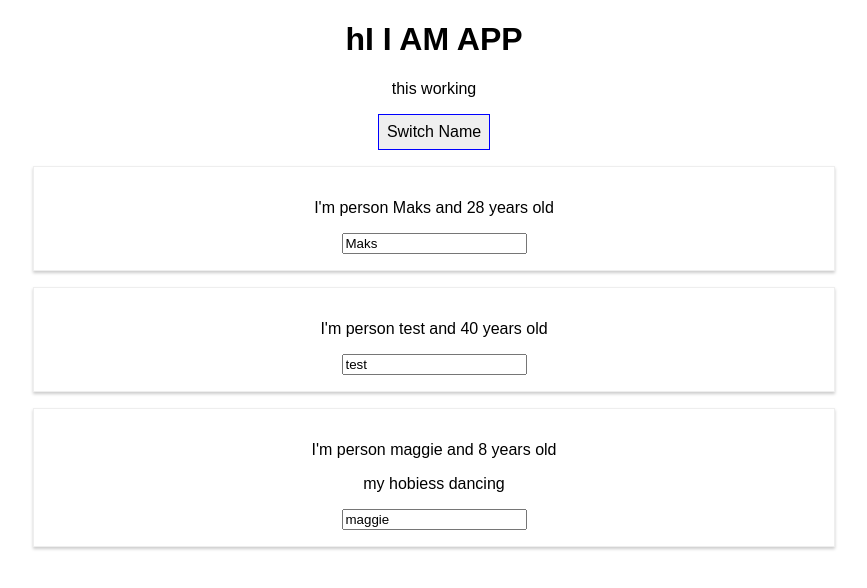
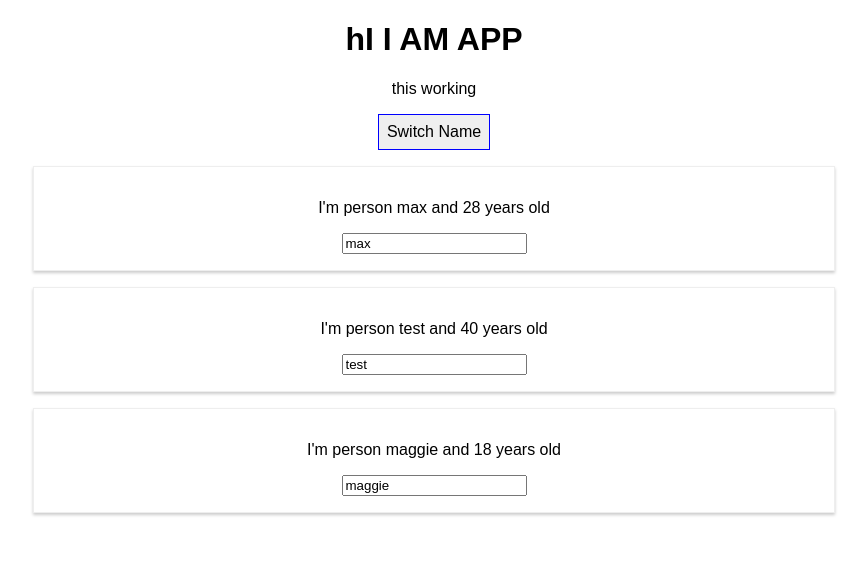
Before and after one commit to lostconversation1/React_The_Complete_Guide, a React (Create React App) app in the folder react-complete-guide/: page / in a window 1280 px wide. Both pictures are taken after a click on the button "Switch Name". Shown: the top 588 px of the page, without its empty margins (206-1073 px from the left). Built offline with nearby package versions, Linux system fonts and the light colour scheme.

Commit message:
second module

```diff
--- a/react-complete-guide/src/App.js
+++ b/react-complete-guide/src/App.js
@@ -1,16 +1,18 @@
 import React, { Component } from 'react';
 import './App.css';
 import Person from './Person/Person';
+import person from './Person/Person';
 
 
 class App extends Component {
   state = {
     persons: [
-      { name: 'max', age: 28 },
-      { name: 'test', age: 40 },
-      { name: 'maggie', age: 18 }
+      { id: 'abc1', name: 'max', age: 28 },
+      { id: 'abc2', name: 'test', age: 40 },
+      { id: 'abc3', name: 'maggie', age: 18 }
     ],
-    otherStatae: "rdgdgdgdgzhsh"
+    otherStatae: "rdgdgdgdgzhsh",
+    showPersons: false
   }
 
   switchNameHandler = (newName) => {
@@ -24,16 +26,33 @@ class App extends Component {
     })
   }
 
-  nameChangedHandler = (event) => {
+  nameChangedHandler = (event, id) => {
+    const personIndex = this.state.persons.findIndex(p => {
+      return p.id === id;
+    });
+    const person = { ...this.state.persons[personIndex] };
+
+    person.name = event.target.value;
+
+    const persons = [...this.state.persons];
+    persons[personIndex] = person;
+
     this.setState({
-      persons: [
-        { name: 'Max', age: 28 },
-        { name: event.target.value, age: 40 },
-        { name: 'maggie', age: 26 }
-      ]
+      persons: persons
     })
   }
 
+  deletePerosnHandler = (personIndex) => {
+    // const persons = this.state.persons.slice();
+    const persons = [...this.state.persons];
+    persons.splice(personIndex, 1);
+    this.setState({ persons: persons });
+  }
+
+  tooglePersonsHandler = () => {
+    const doesShow = this.state.showPersons;
+    this.setState({ showPersons: !doesShow });
+  }
   render() {
     const style = {
       backgoundColour: 'white',
@@ -41,15 +60,21 @@ class App extends Component {
       border: '1px solid blue',
       padding: '8px',
       cursor: 'pointer'
-    }
-    return (
-      <div className="App">
-        <h1>hI I AM APP</h1>
-        <p>this working</p>
-        <button
-          style={style}
-          onClick={() => this.switchNameHandler('Maks')}>Switch Name</button>
-        <Person
+    };
+
+    let persons = null;
+
+    if (this.state.showPersons) {
+      persons = <div>
+        {this.state.persons.map((person, index) => {
+          return <Person
+            click={() => this.deletePerosnHandler(index)}
+            name={person.name}
+            age={person.age}
+            key={person.id}
+            changed={(event) => this.nameChangedHandler(event, person.id)} />
+        })}
+        {/* <Person
           name={this.state.persons[0].name}
           age={this.state.persons[0].age} />
         <Person
@@ -59,7 +84,17 @@ class App extends Component {
           changed={this.nameChangedHandler} />
         <Person
           name={this.state.persons[2].name}
-          age={this.state.persons[2].age}> my hobiess dancing</Person>
+          age={this.state.persons[2].age}> my hobiess dancing</Person> */}
+      </div>
+    };
+    return (
+      <div className="App">
+        <h1>hI I AM APP</h1>
+        <p>this working</p>
+        <button
+          style={style}
+          onClick={this.tooglePersonsHandler}>Switch Name</button>
+        {persons}
       </div>
     );
   }
```
